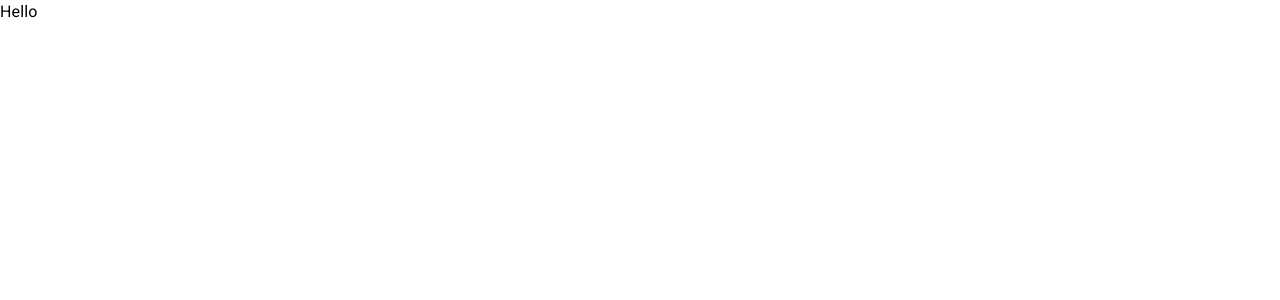
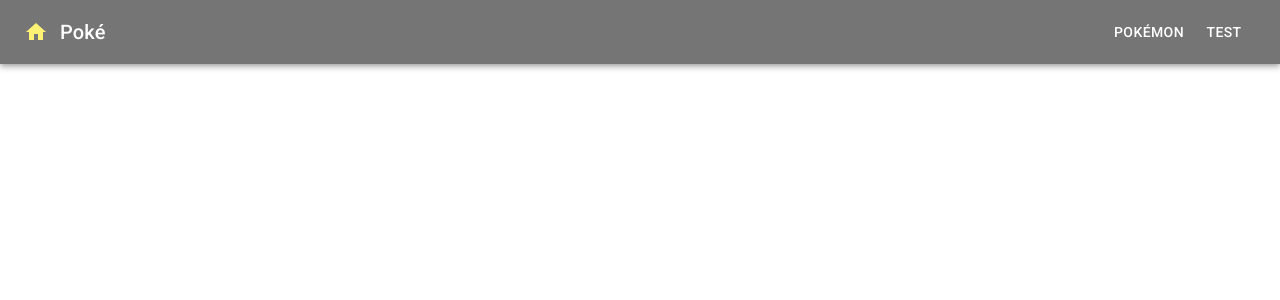
Before and after one commit to vdev60/pokemon, a React (Create React App) app: page / in a window 1280 px wide. Shown: the top 300 px of the page. Built offline with nearby package versions, Linux system fonts and the light colour scheme.

Commit message:
Added header

```diff
--- a/src/App.js
+++ b/src/App.js
@@ -1,12 +1,11 @@
-import Typography from '@mui/material/Typography';
+import React from "react";
+import Header from "./components/Header";
 
 function App() {
   return (
-    <div>
-      <Typography>
-        Hello
-      </Typography>
-    </div>
+    <React.StrictMode>
+      <Header/>
+    </React.StrictMode>
   );
 }
 
--- /dev/null
+++ b/src/components/Header.jsx
@@ -0,0 +1,38 @@
+import React from "react";
+import AppBar from "@mui/material/AppBar";
+import Box from "@mui/material/Box";
+import Toolbar from "@mui/material/Toolbar";
+import Typography from "@mui/material/Typography";
+import useMediaQuery from "@mui/material/useMediaQuery";
+import HomeIcon from '@mui/icons-material/Home';
+import Button from "@mui/material/Button";
+import IconButton from "@mui/material/IconButton";
+import { yellow, grey } from "@mui/material/colors";
+
+function Header() {
+  //For responsive style
+  const matches = useMediaQuery("(min-width:600px)");
+  return (
+    <Box sx={{ flexGrow: 1 }}>
+      <AppBar position="static" sx={{background: grey[600]}} >
+        <Toolbar>
+          <IconButton
+            size="large"
+            edge="start"
+            color="inherit"
+            aria-label="menu"
+          >
+            <HomeIcon sx={{color: yellow[300]}}/>
+          </IconButton>
+          <Typography variant="h6" component="div" sx={{ flexGrow: 1 }}>
+						Poké
+          </Typography>
+          <Button color="inherit">Pokémon</Button>
+          <Button color="inherit">Test</Button>
+        </Toolbar>
+      </AppBar>
+    </Box>
+  );
+}
+
+export default Header;
```
